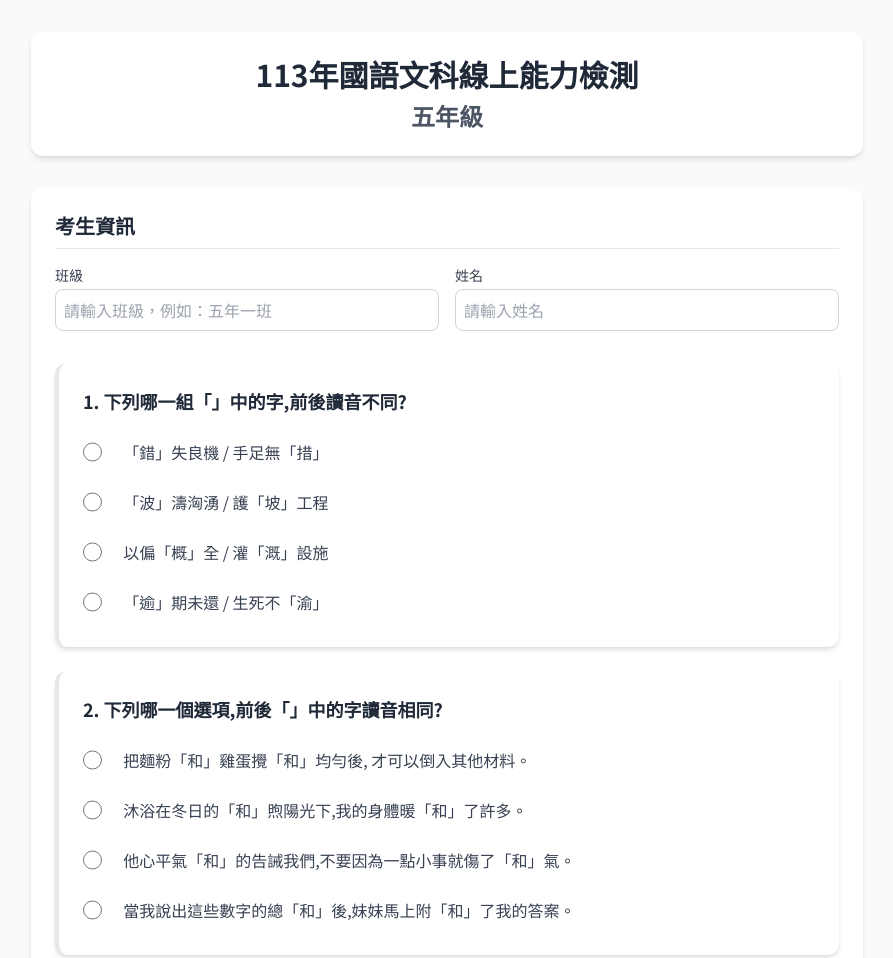
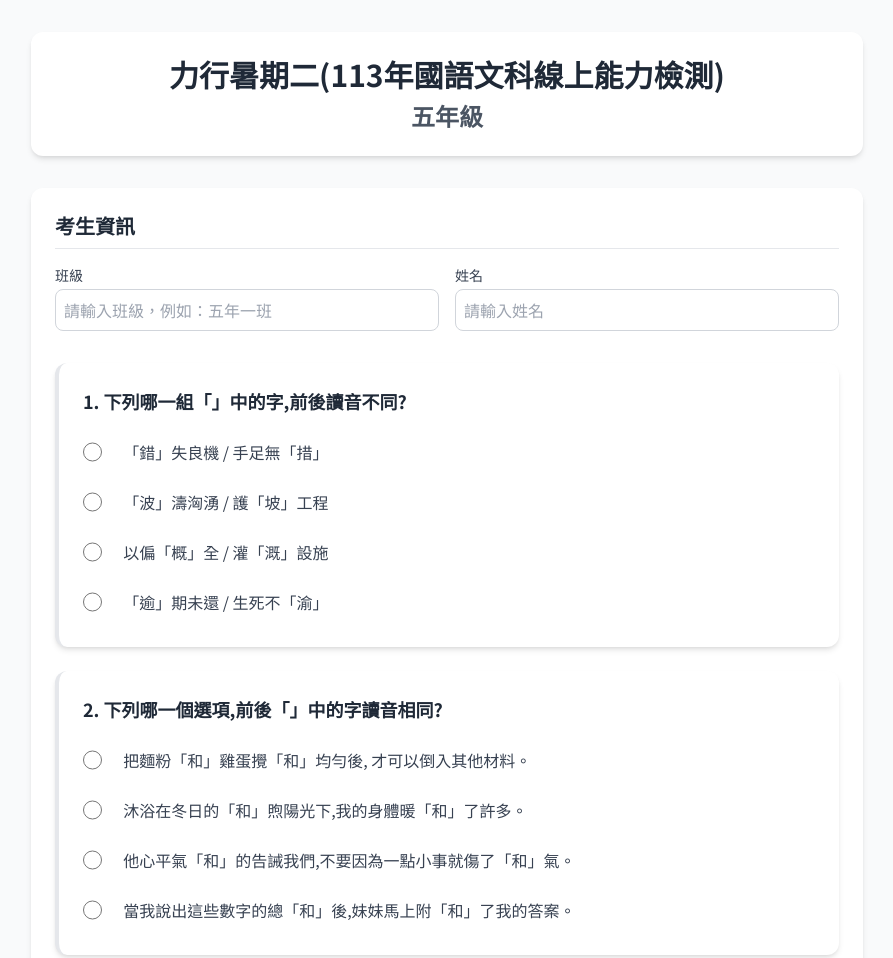
Before and after one commit to pingkingchou/113chinese5th, a plain HTML site: page index.html in a window 1280 px wide. Shown: the top 958 px of the page, without its empty margins (193-1086 px from the left). Drawn offline with nearby package versions, Linux system fonts and the light colour scheme.

Commit message:
Update index.html

```diff
--- a/index.html
+++ b/index.html
@@ -39,7 +39,7 @@
 
     <div class="container mx-auto max-w-4xl p-4 sm:p-8">
         <header class="text-center mb-8 bg-white p-6 rounded-xl shadow-md">
-            <h1 class="text-2xl sm:text-3xl font-bold text-gray-800">113年國語文科線上能力檢測</h1>
+            <h1 class="text-2xl sm:text-3xl font-bold text-gray-800">力行暑期二(113年國語文科線上能力檢測)</h1>
             <h2 class="text-xl sm:text-2xl font-semibold text-gray-600 mt-2">五年級</h2>
         </header>
 
```
